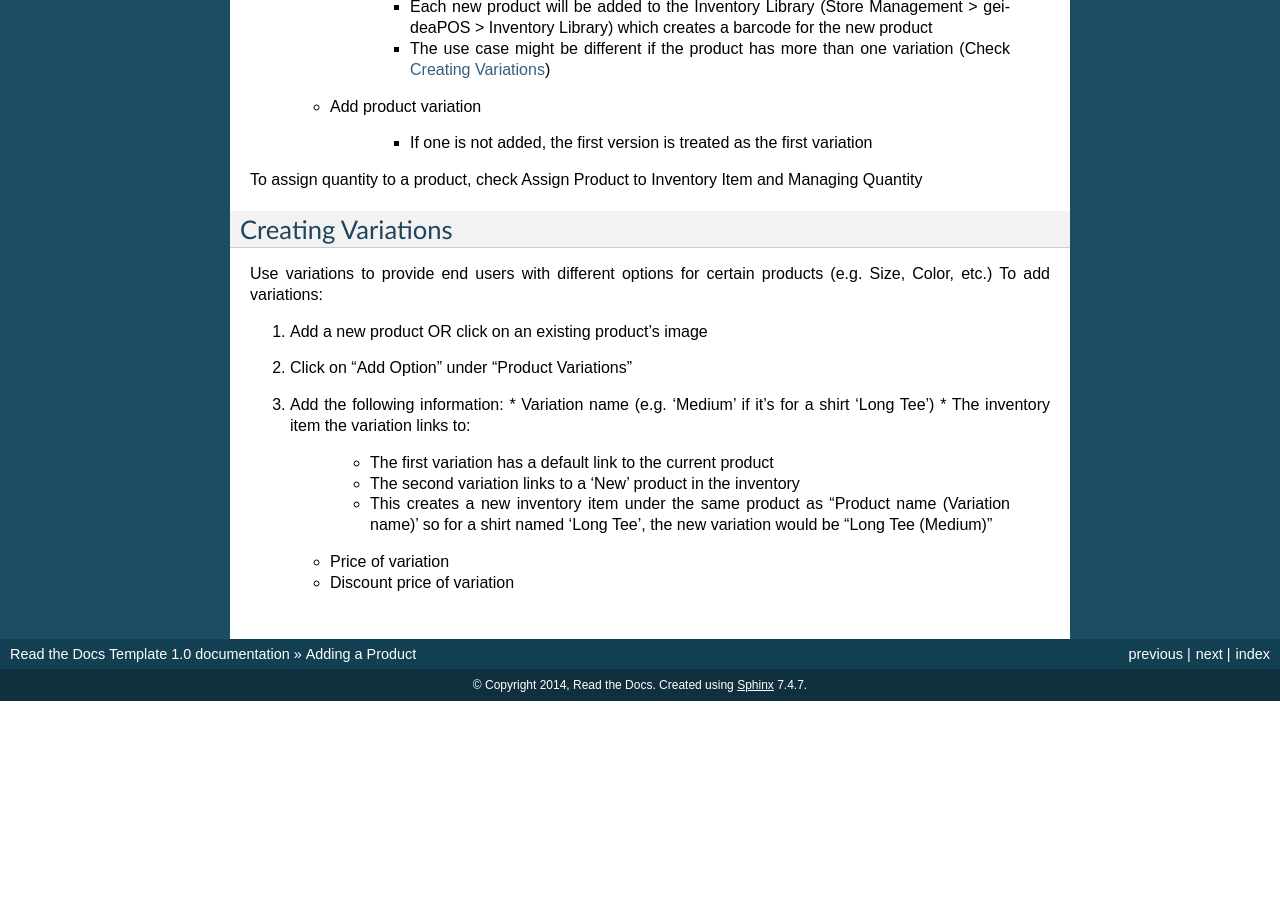
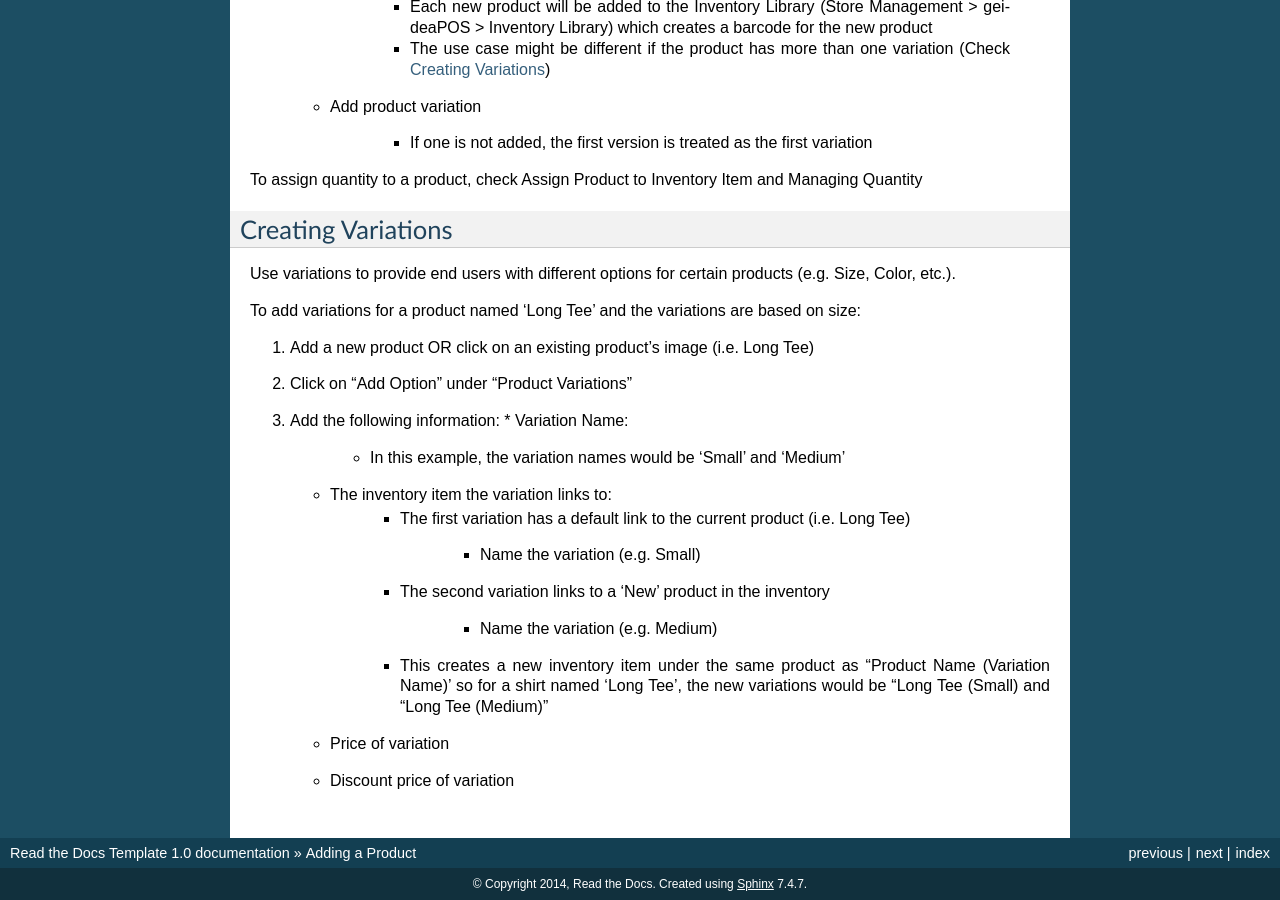
Before and after one commit to KhalilMayyasi/WBDocumentation, a Sphinx documentation site: the page built from docs/AddingProduct.rst, in a window 1280 px wide and 900 px high, scrolled down 709 px. Built offline with Sphinx 7.4.7, drawn with Linux system fonts in a browser that asks for light colours; pages that are not in the unit, such as notebooks, are missing from menus; before the commit the page ends 1410 px from its top, so only the background shows below that.

Commit message:
Rewrite some information in this section

```diff
--- a/docs/AddingProduct.rst
+++ b/docs/AddingProduct.rst
@@ -37,17 +37,28 @@ To assign quantity to a product, check :ref:`Assign Product to Inventory Item an
 Creating Variations
 -------------------------------
 
-Use variations to provide end users with different options for certain products (e.g. Size, Color, etc.)
-To add variations:
+Use variations to provide end users with different options for certain products (e.g. Size, Color, etc.).
 
-#. Add a new product OR click on an existing product’s image
+To add variations for a product named ‘Long Tee’ and the variations are based on size:
+
+#. Add a new product OR click on an existing product’s image (i.e. Long Tee)
 #. Click on “Add Option” under “Product Variations”
 #. Add the following information:
-   * Variation name (e.g. ‘Medium’ if it’s for a shirt ‘Long Tee’)
+   * Variation Name:
+
+      * In this example, the variation names would be ‘Small’ and ‘Medium’
+
    * The inventory item the variation links to:
-      * The first variation has a default link to the current product
+      * The first variation has a default link to the current product (i.e. Long Tee)
+
+         * Name the variation (e.g. Small)
+
       * The second variation links to a ‘New’ product in the inventory
-      * This creates a new inventory item under the same product as “Product name (Variation name)’ so for a shirt named ‘Long Tee’, the new variation would be “Long Tee (Medium)”
+
+         * Name the variation (e.g. Medium)
+
+      * This creates a new inventory item under the same product as “Product Name (Variation Name)’ so for a shirt named ‘Long Tee’, the new variations would be “Long Tee (Small) and “Long Tee (Medium)”
+
    * Price of variation
    * Discount price of variation
 
```
